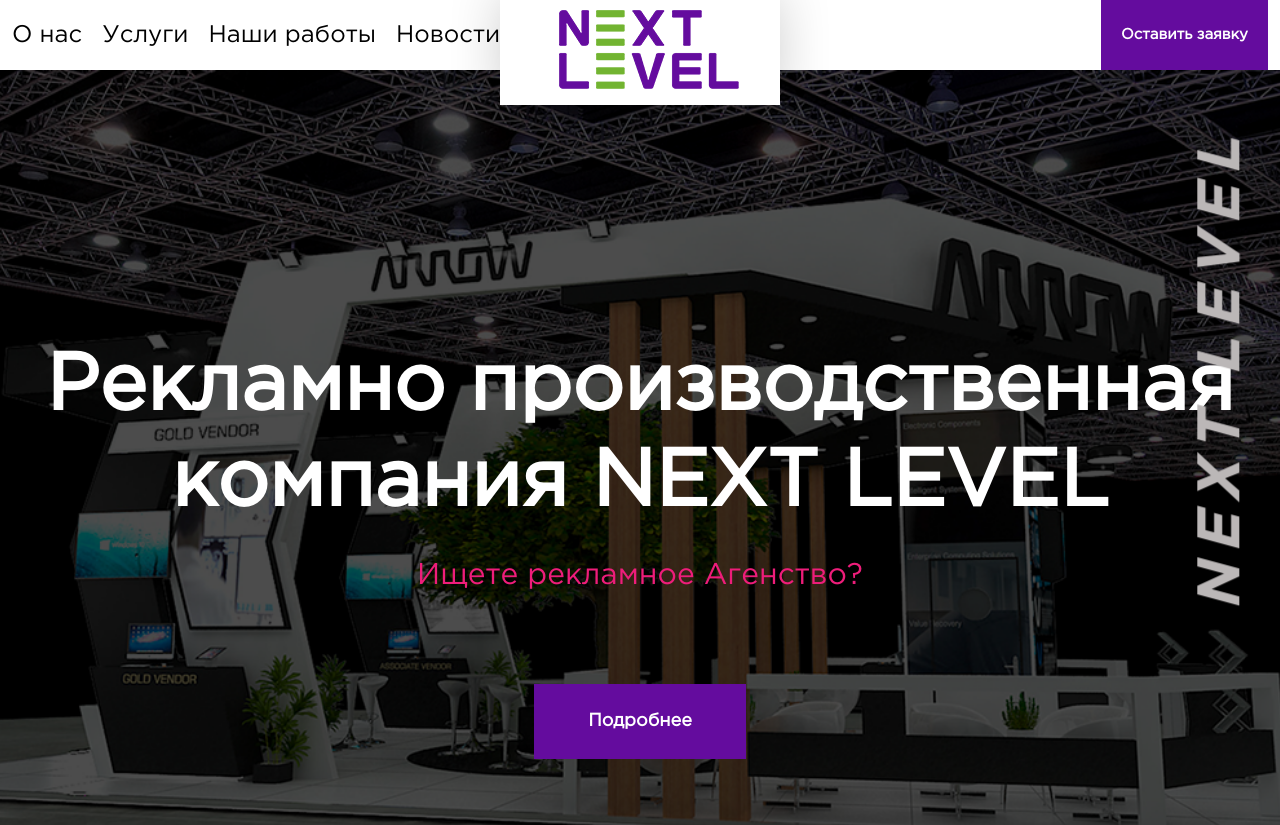
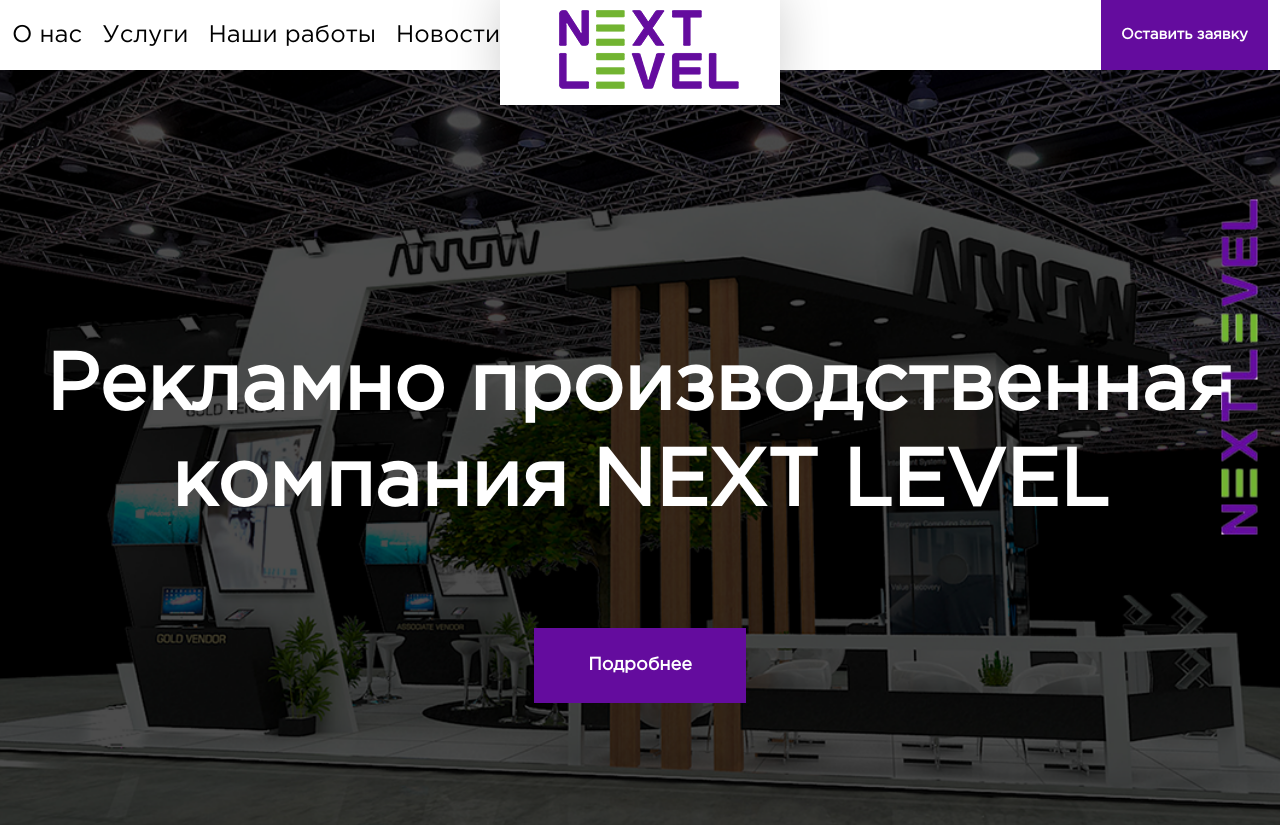
Before and after one commit to 7Davronbek/app-nextlevel-client, a React (Create React App) app: page / in a window 1280 px wide. Shown: the top 825 px of the page. Built offline with nearby package versions, Linux system fonts and the light colour scheme; a web font is replaced by a local one.

Commit message:
nextlevel-app

```diff
--- a/src/components/Header.jsx
+++ b/src/components/Header.jsx
@@ -19,7 +19,7 @@
             <div className="col-12">
               {/* <h6 style={{ transform: `translateY( ${offsetY * 0.25}px)` }}>Универсальная платформа для открытия лучшего</h6> */}
               <h1 style={{ transform: `translateY( ${offsetY * 0.25}px)` }}>Рекламно производственная компания <span className="">NEXT LEVEL</span></h1>
-              <h2 style={{ transform: `translateY( ${offsetY * 0.35}px)` }}>Ищете рекламное Агенство?</h2>
+              {/* <h2 style={{ transform: `translateY( ${offsetY * 0.35}px)` }}>Ищете рекламное Агенство?</h2> */}
               {/* <h3>Explore the world’s leading local and global agencies to find the one that suits your needs.</h3> */}
               <button style={{ transform: `translateY( ${offsetY * 0.4}px)` }} className="btn myBtn">Подробнее</button>
             </div>
@@ -28,8 +28,8 @@
       </div>
 
       <div
-        style={{ transform: `translateY( ${offsetY * 0.1}px) rotate(-90deg)` }}
-        className="nextLevel boldta">NEXT LEVEL</div>
+        style={{ transform: `translateY( ${offsetY * 0.03}px) rotate(-90deg)` }}
+        className="nextLevel boldta"><img src="/assets/icon/lineLogo.png" alt="" /></div>
     </>
   )
 }
--- a/src/components/NextLevel.jsx
+++ b/src/components/NextLevel.jsx
@@ -15,14 +15,14 @@
 
     return (
         <>
-            <div style={{ transform: 'translateX(-850px)' }} className="nextParralax">
+            <div style={{ transform: 'translateX(-900px)' }} className="nextParralax">
                 <img alt='' src='/assets/icon/logo.png' className='boldta' style={{ transform: `translateX( ${offsetY * 0.2}px)` }} />
                 <img alt='' src='/assets/icon/logo.png' className='boldta' style={{ transform: `translateX( ${offsetY * 0.2}px)`, }} />
                 <img alt='' src='/assets/icon/logo.png' className='boldta' style={{ transform: `translateX( ${offsetY * 0.2}px)`, }} />
                 <img alt='' src='/assets/icon/logo.png' className='boldta' style={{ transform: `translateX( ${offsetY * 0.2}px)`, }} />
                 <img alt='' src='/assets/icon/logo.png' className='boldta' style={{ transform: `translateX( ${offsetY * 0.2}px)` }} />
             </div>
-            <div style={{ transform: 'translateX(850px)' }} className="nextParralax">
+            <div style={{ transform: 'translateX(900px)' }} className="nextParralax">
                 <img alt='' src='/assets/icon/logo.png' className='boldta' style={{ transform: `translateX( ${offsetY * -0.2}px)` }} />
                 <img alt='' src='/assets/icon/logo.png' className='boldta' style={{ transform: `translateX( ${offsetY * -0.2}px)`, }} />
                 <img alt='' src='/assets/icon/logo.png' className='boldta' style={{ transform: `translateX( ${offsetY * -0.2}px)`, }} />
--- a/src/styles/main.scss
+++ b/src/styles/main.scss
@@ -193,7 +193,6 @@
         .nextLevel {
             transform: rotate(-90deg);
             position: fixed;
-            right: -185px;
             font-size: 60px;
             letter-spacing: 10px;
             top: 40%;
@@ -203,6 +202,7 @@
             font-style: italic;
             color: #bbb7b7;
             user-select: none;
+            right: -135px;
         }
 
         .h1 {
```
Also changed, not shown: public/assets/icon/lineLogo.png (added).
